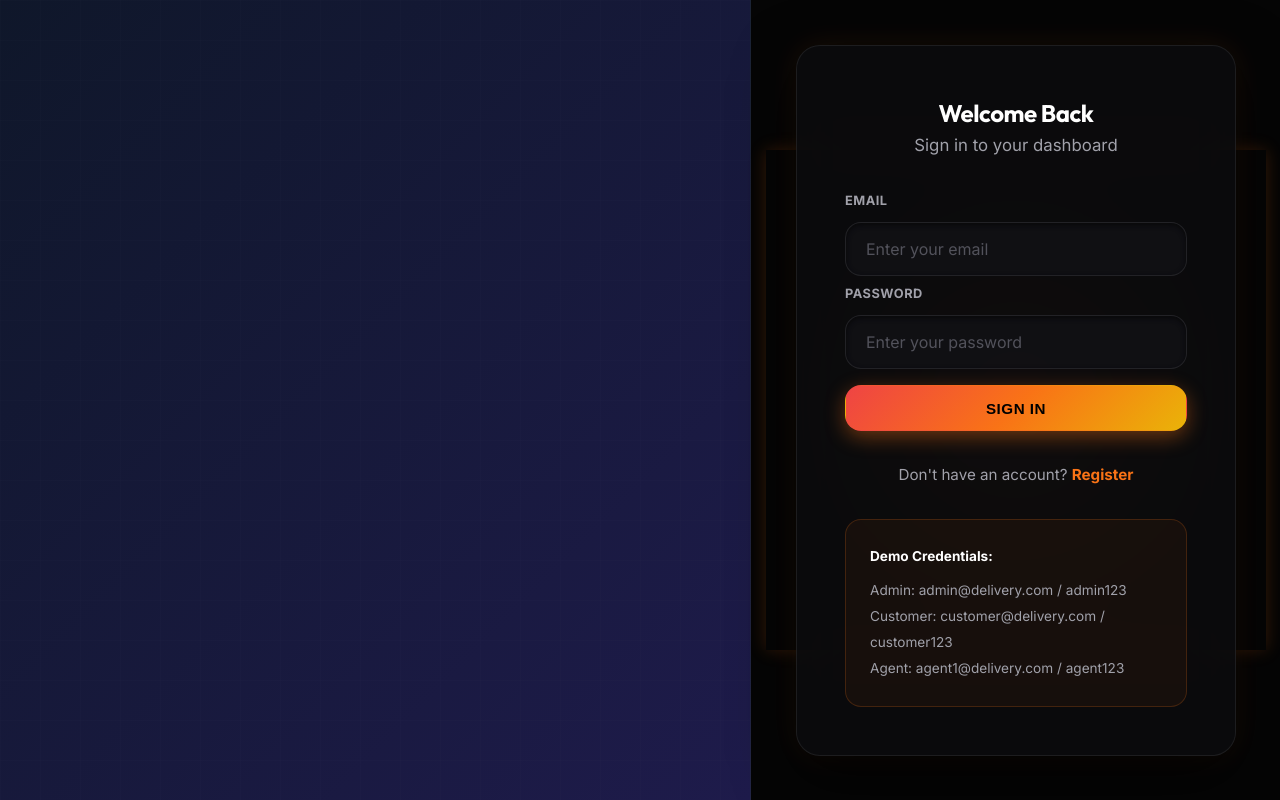
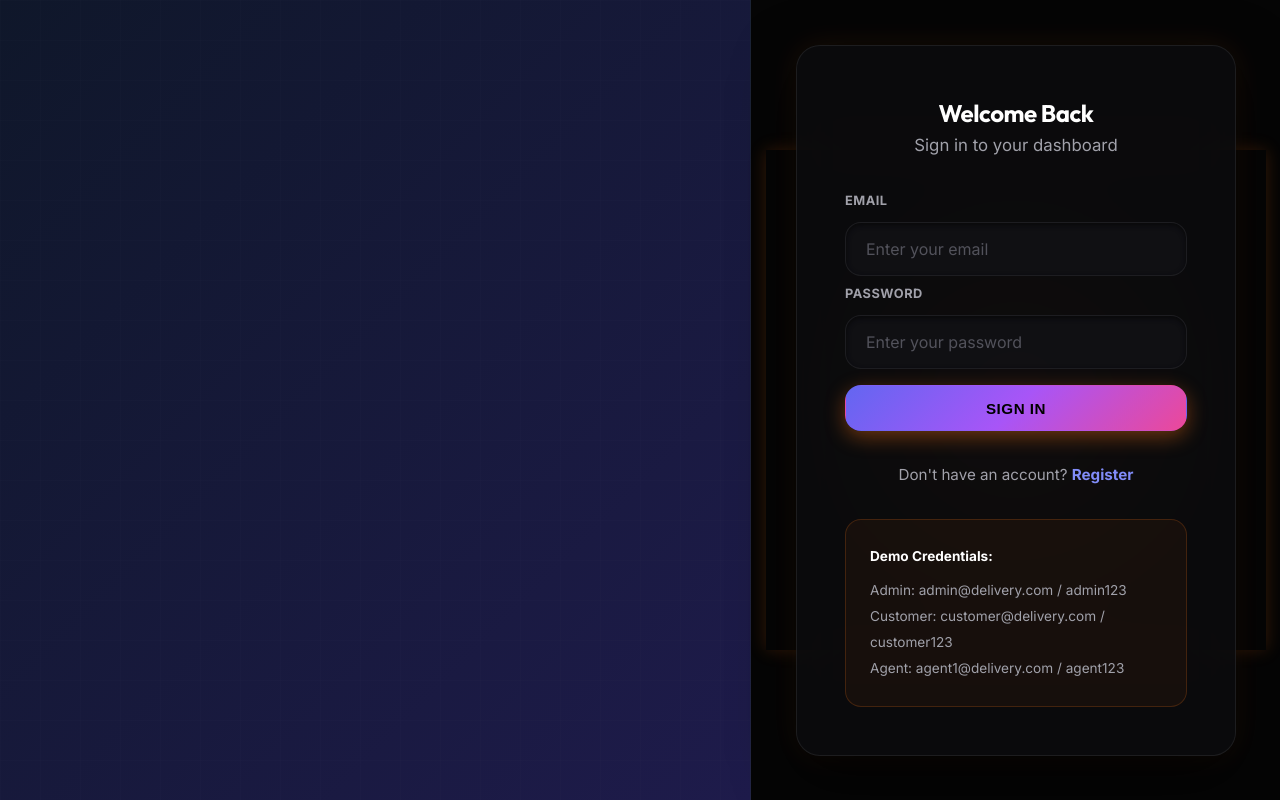
Before and after one commit to Abhirajverma12/LastMileUS, a React (Vite) app in the folder frontend/: page /login in a window 1280 px wide. Built offline with nearby package versions, Linux system fonts and the light colour scheme; no server answers.

Commit message:
feat: upgrade design system to premium Linear-style purple/indigo theme for better UX

```diff
--- a/frontend/src/index.css
+++ b/frontend/src/index.css
@@ -1,30 +1,30 @@
 /* LastMileUS - Cyberpunk Carbon Fire Ultra-Premium Design System */
 :root {
-  /* Cyberpunk Dark Palette — Charcoal Black, Vibrant Orange, Cyber Yellow, Crimson Red */
-  --bg-primary: #050505;        /* Ultra deep charcoal */
-  --bg-secondary: #0a0a0c;      /* Sleek dark carbon */
-  --bg-card: rgba(18, 18, 22, 0.75);
-  --bg-glass: rgba(249, 115, 22, 0.03);
-  --border-glass: rgba(255, 255, 255, 0.08);
-  --border-glow: rgba(249, 115, 22, 0.3);
+  /* Premium Dark Palette — Deep Space, Indigo, and Violet */
+  --bg-primary: #050505;
+  --bg-secondary: #0a0a0c;
+  --bg-card: rgba(20, 20, 25, 0.6);
+  --bg-glass: rgba(255, 255, 255, 0.02);
+  --border-glass: rgba(255, 255, 255, 0.06);
+  --border-glow: rgba(99, 102, 241, 0.3);
 
-  --text-primary: #ffffff;      /* Pure white */
-  --text-secondary: #a1a1aa;    /* Muted zinc gray */
-  --text-muted: #52525b;        /* Dark zinc gray */
+  --text-primary: #ffffff;
+  --text-secondary: #a1a1aa;
+  --text-muted: #52525b;
 
-  --accent-primary: #f97316;       /* Fire Orange */
-  --accent-secondary: #eab308;     /* Cyber Yellow */
-  --accent-tertiary: #ef4444;      /* Crimson Red */
-  --accent-gradient: linear-gradient(135deg, #ef4444 0%, #f97316 50%, #eab308 100%);
-  --accent-glow: rgba(249, 115, 22, 0.4);
-  --accent-hover: #ea580c;
+  --accent-primary: #818cf8;       /* Indigo */
+  --accent-secondary: #c084fc;     /* Purple */
+  --accent-tertiary: #38bdf8;      /* Sky Blue */
+  --accent-gradient: linear-gradient(135deg, #6366f1 0%, #a855f7 50%, #ec4899 100%);
+  --accent-glow: rgba(139, 92, 246, 0.4);
+  --accent-hover: #6366f1;
 
   /* Status Indicators */
-  --status-pending: #eab308;
-  --status-picked: #f97316;
-  --status-transit: #f97316;
-  --status-out: #f97316;
-  --status-delivered: #22c55e;
+  --status-pending: #f59e0b;
+  --status-picked: #3b82f6;
+  --status-transit: #8b5cf6;
+  --status-out: #d946ef;
+  --status-delivered: #10b981;
   --status-failed: #ef4444;
 
   /* Layout Constants */
@@ -33,10 +33,10 @@
   --radius-lg: 24px;
   --radius-xl: 32px;
 
-  --transition-smooth: all 0.4s cubic-bezier(0.16, 1, 0.3, 1);
+  --transition-smooth: all 0.3s cubic-bezier(0.25, 0.8, 0.25, 1);
   --transition-bounce: all 0.5s cubic-bezier(0.34, 1.56, 0.64, 1);
-  --shadow-card: 0 15px 50px rgba(0, 0, 0, 0.8), inset 0 1px 0 rgba(255,255,255,0.05);
-  --shadow-glow: 0 0 30px rgba(249, 115, 22, 0.4);
+  --shadow-card: 0 10px 30px rgba(0, 0, 0, 0.5), inset 0 1px 0 rgba(255,255,255,0.05);
+  --shadow-glow: 0 0 25px rgba(139, 92, 246, 0.3);
 }
 
 * { box-sizing: border-box; margin: 0; padding: 0; }
@@ -45,9 +45,9 @@ body {
   font-family: 'Inter', sans-serif;
   background-color: var(--bg-primary);
   background-image:
-    radial-gradient(ellipse at 15% 15%, rgba(239, 68, 68, 0.08) 0, transparent 45%),
-    radial-gradient(ellipse at 85% 85%, rgba(234, 179, 8, 0.06) 0, transparent 45%),
-    radial-gradient(ellipse at 50% 50%, rgba(249, 115, 22, 0.05) 0, transparent 60%);
+    radial-gradient(ellipse at 15% 15%, rgba(99, 102, 241, 0.08) 0, transparent 45%),
+    radial-gradient(ellipse at 85% 85%, rgba(168, 85, 247, 0.06) 0, transparent 45%),
+    radial-gradient(ellipse at 50% 50%, rgba(56, 189, 248, 0.05) 0, transparent 60%);
   color: var(--text-primary);
   min-height: 100vh;
   overflow-x: hidden;
--- a/frontend/src/pages/admin/AdminDashboard.tsx
+++ b/frontend/src/pages/admin/AdminDashboard.tsx
@@ -61,7 +61,10 @@ export default function AdminDashboard() {
 
       {/* Stats */}
       <div className="stats-grid">
-        <div className="stat-card glass-card"><p className="stat-label">Total (Page)</p><p className="stat-value" style={{ color: '#667eea' }}>{pagination.total}</p></div>
+        <div className="stat-card glass-card">
+          <p className="stat-label">📈 Total (Page)</p>
+          <p className="stat-value" style={{ color: '#818cf8' }}>{pagination.total}</p>
+        </div>
         {Object.entries(STATUS_COLORS).map(([status, color]) => (
           <div key={status} className="stat-card glass-card">
             <p className="stat-label">{status.replace(/_/g, ' ')}</p>
```
